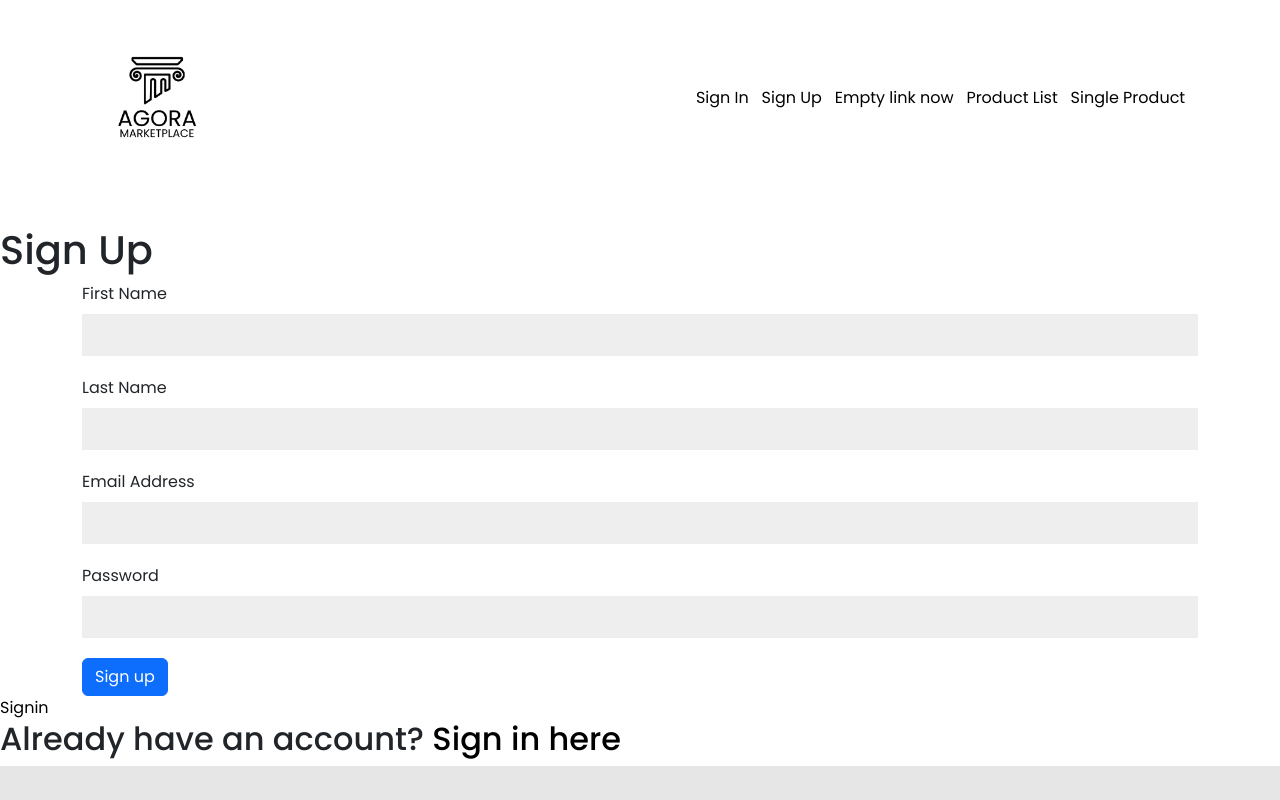
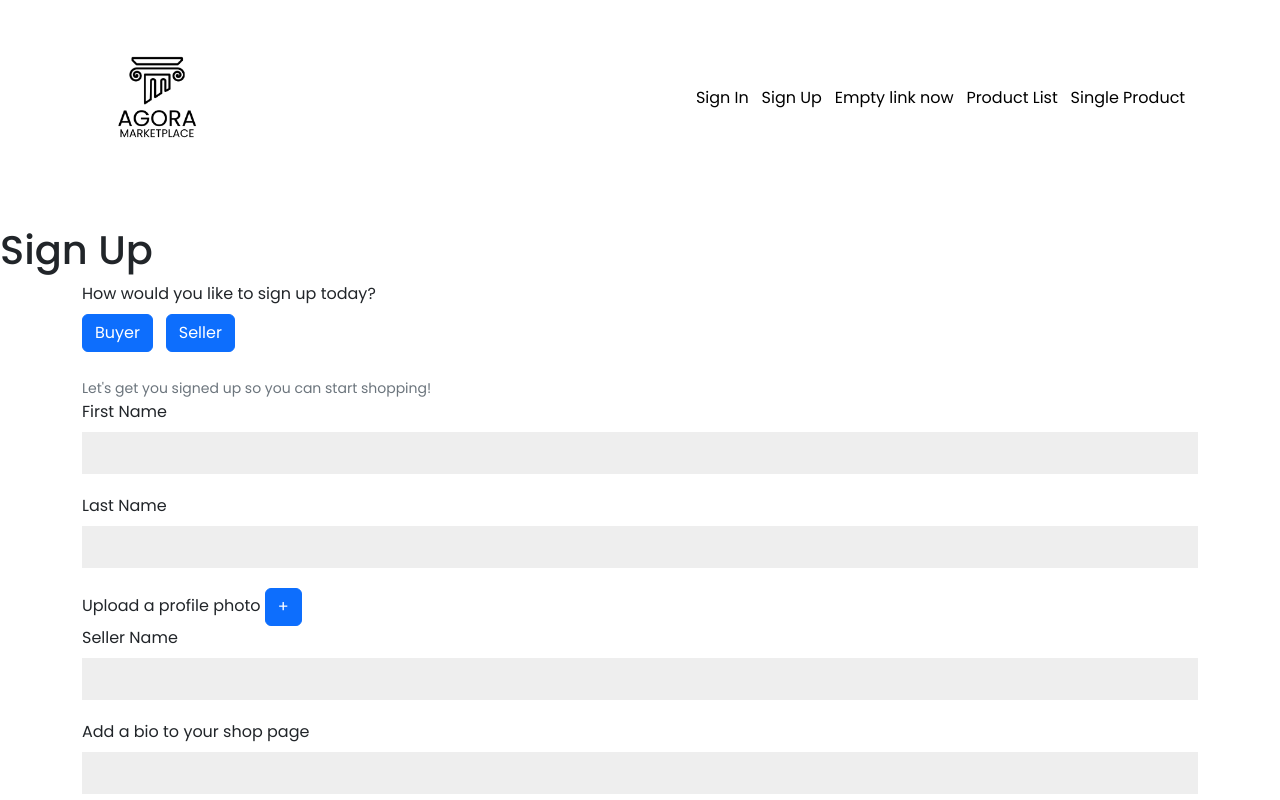
Before and after one commit to milosjocic1/SEI-Project-4-Frontend, a React (Create React App) app: page /signup in a window 1280 px wide. Shown: the top 800 px of the page. Built offline with nearby package versions, Linux system fonts and the light colour scheme.

Commit message:
product create form

```diff
--- a/src/auth/Signup.js
+++ b/src/auth/Signup.js
@@ -18,11 +18,18 @@ export default function Signup(props) {
     const registerHandler = () => {
         props.register(newUser)
     }
+
   return (
     <div>
       <h1>Sign Up</h1>
-
       <Container>
+        <Form.Group>
+          <Form.Label>How would you like to sign up today?</Form.Label><br></br>
+          <Button variant="primary" type="checkbox" id="inlineCheckbox1" name="userRole" value="buyer">Buyer</Button>&nbsp; &nbsp;
+          <Button variant="primary" type="checkbox" id="inlineCheckbox2" name="userRole" value="seller">Seller</Button><br></br><br></br>
+        </Form.Group>
+        {/* User Signup */}
+        <Form.Text>Let's get you signed up so you can start shopping!</Form.Text>
         <Form.Group>
           <Form.Label>First Name</Form.Label>
           <Form.Control name="firstName" onChange={changeHandler}></Form.Control>
@@ -30,6 +37,18 @@ export default function Signup(props) {
         <Form.Group>
           <Form.Label>Last Name</Form.Label>
           <Form.Control name="lastName" onChange={changeHandler}></Form.Control>
+        </Form.Group>
+        <Form.Group>
+          <Form.Label>Upload a profile photo</Form.Label>&nbsp;
+          <Button variant="primary">+</Button>
+        </Form.Group>
+        <Form.Group>
+          <Form.Label htmlFor="sellerName">Seller Name</Form.Label>
+          <Form.Control name="sellerName" id="sellerNameInput"></Form.Control>
+        </Form.Group>
+        <Form.Group>
+          <Form.Label>Add a bio to your shop page</Form.Label>
+          <Form.Control name="bio"></Form.Control>
         </Form.Group>
         <Form.Group>
           <Form.Label>Email Address</Form.Label>
```
